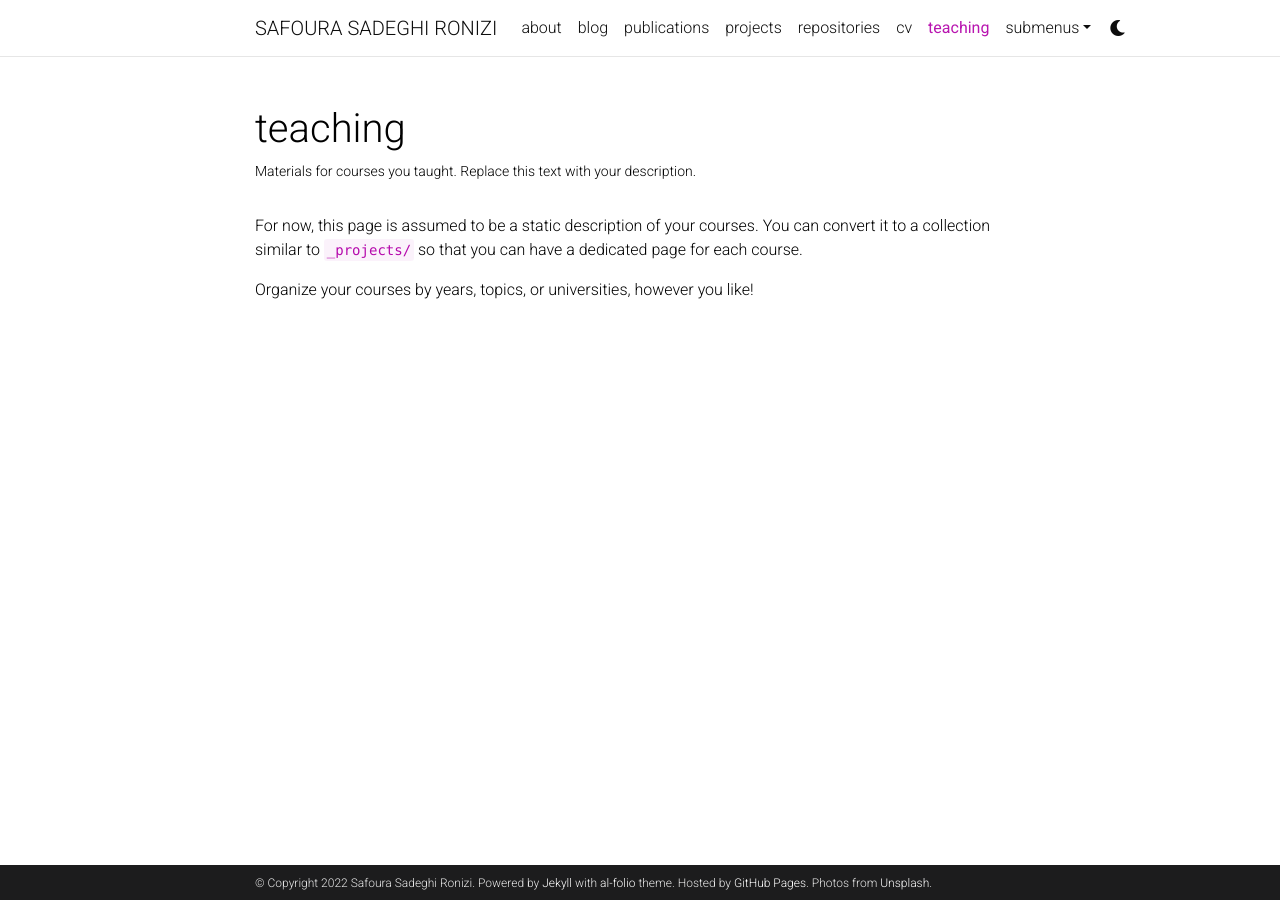
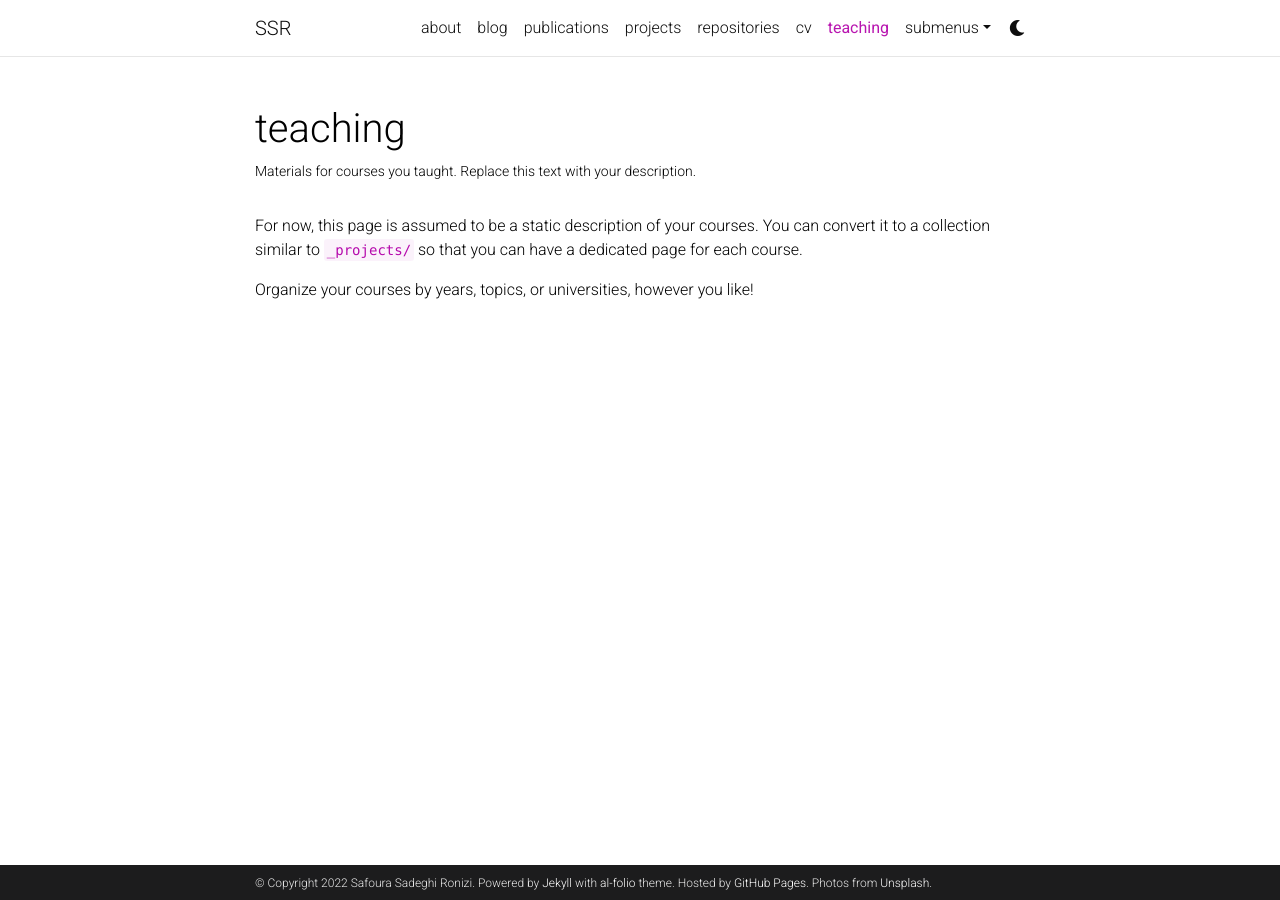
Before and after one commit to sfrza/sfrza.github.io, a Jekyll site: the page built from _pages/teaching.md, in a window 1280 px wide. Built offline with Jekyll 4.4.1, drawn with Linux system fonts in a browser that asks for light colours; comment, search, counter and statistics services are not loaded; a style sheet for code colours, icons or effects is not loaded.

Commit message:
second edi.

```diff
--- a/_config.yml
+++ b/_config.yml
@@ -2,7 +2,7 @@
 # Site settings
 # -----------------------------------------------------------------------------
 
-title: SAFOURA SADEGHI RONIZI # the website title (if blank, full name will be used instead)
+title: SSR  # the website title (if blank, full name will be used instead)
 first_name: Safoura
 middle_name:
 last_name: Sadeghi Ronizi
@@ -18,7 +18,7 @@
 lang: en # the language of your site (for example: en, fr, cn, ru, etc.)
 icon: ⚛️  # the emoji used as the favicon (alternatively, provide image name in /assets/img/)
 
-url: https://safoura-sr.github.io # the base hostname & protocol for your site
+url: https://sfrza.github.io # the base hostname & protocol for your site
 baseurl: # the subpath of your site, e.g. /blog/
 last_updated: false # set to true if you want to display last updated in the footer
 impressum_path:  # set to path to include impressum link in the footer, use the same path as permalink in a page, helps to conform with EU GDPR
```
